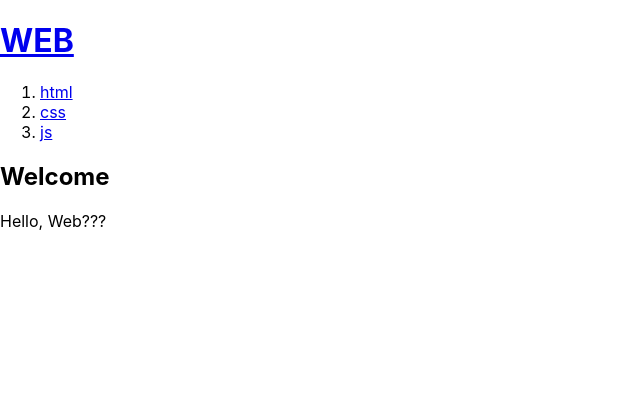
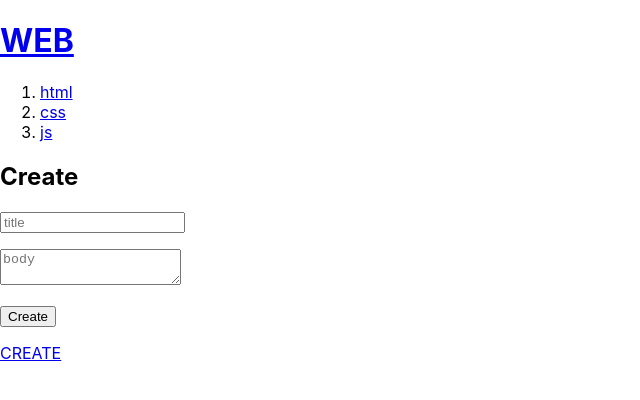
Before and after one commit to anemoa/react_practice, a React (Create React App) app in the folder 01.0725/: page / in a window 1280 px wide. Shown: the top 400 px of the page, without its empty margins (0-640 px from the left). Built offline with nearby package versions, Linux system fonts and the light colour scheme.

Commit message:
study: react CREATE

```diff
--- a/01.0725/src/App.js
+++ b/01.0725/src/App.js
@@ -1,24 +1,29 @@
 import logo from './logo.svg';
 import './App.css';
-import {useState} from 'react';
+import { useState } from 'react';
 
-function Header(props){
+function Header(props) {
   console.log('props', props.title);
   return (
     <div>
       <header>
         <h1>
-          <a href="/" onClick = {(event) => {
+          <a
+            href='/'
+            onClick={(event) => {
               event.preventDefault();
               props.onChangeMode();
-          }}>{props.title}</a>
+            }}
+          >
+            {props.title}
+          </a>
         </h1>
       </header>
     </div>
   );
 }
 
-function Nav(props){
+function Nav(props) {
   // const lis = [
   //   <li><a href="/read/1">html2</a></li>,
   //   <li><a href="/read/2">css2</a></li>,
@@ -26,29 +31,35 @@ function Nav(props){
   // ];
 
   const lis = [];
-  for(let i = 0; i < props.topics.length; i++){
+  for (let i = 0; i < props.topics.length; i++) {
     let t = props.topics[i];
-    lis.push(<li key={t.id}>
-      <a id={t.id} href={'/read/' + t.id} onClick = {event => {
+    lis.push(
+      <li key={t.id}>
+        <a
+          id={t.id}
+          href={'/read/' + t.id}
+          onClick={(event) => {
             event.preventDefault();
             props.onChangeMode2(Number(event.target.id));
-      }}>{t.title}</a>
-      </li>);
+          }}
+        >
+          {t.title}
+        </a>
+      </li>
+    );
   }
 
-  return(
+  return (
     <div>
       <nav>
-        <ol>
-          {lis}
-        </ol>
+        <ol>{lis}</ol>
       </nav>
     </div>
   );
 }
 
-function Article(props){
-  return(
+function Article(props) {
+  return (
     <div>
       <article>
         <h2>{props.title}</h2>
@@ -58,41 +69,92 @@ function Article(props){
   );
 }
 
+function Create(props) {
+  return (
+    <article>
+      <h2>Create</h2>
+      <form onSubmit={event => {
+        event.preventDefault();
+        const title = event.target.title.value;
+        const body = event.target.body.value;
+        props.onCreate(title, body);
+      }}>
+        <p>
+          <input type='text' name='title' placeholder='title' />
+        </p>
+        <p>
+          <textarea name='body' placeholder='body'></textarea>
+        </p>
+        <p>
+          <input type="submit" value="Create" />
+        </p>
+      </form>
+    </article>
+  );
+}
+
 function App() {
-  const [mode, setMode] = useState('WELCOME');
+  const [mode, setMode] = useState('CREATE');
   const [id, setId] = useState(null);
-  const topics = [
-    {id: 1, title: 'html', body: 'html is...'},
-    {id: 2, title: 'css', body: 'css is...'},
-    {id: 3, title: 'js', body: 'js is...'},
-  ];
+  const [nextId, setNextId] = useState(4);
+  const [topics, setTopics] = useState([
+    { id: 1, title: 'html', body: 'html is...' },
+    { id: 2, title: 'css', body: 'css is...' },
+    { id: 3, title: 'js', body: 'js is...' },
+  ]);
 
   let content = null;
-  if(mode === 'WELCOME'){
-    content = <Article title = "Welcome" body = "Hello, Web???"></Article>
-  } else if(mode === 'READ'){
-    let title, body = null;
-    for(let i = 0; i < topics.length; i++){
+  if (mode === 'WELCOME') {
+    content = <Article title='Welcome' body='Hello, Web???'></Article>;
+  } else if (mode === 'READ') {
+    let title,
+      body = null;
+    for (let i = 0; i < topics.length; i++) {
       console.log(topics[i].id, id);
-      if(topics[i].id === id){
+      if (topics[i].id === id) {
         title = topics[i].title;
         body = topics[i].body;
       }
     }
-    content = <Article title = {title} body = {body}></Article>
+    content = <Article title={title} body={body}></Article>;
+  } else if (mode === 'CREATE') {
+    content = <Create onCreate={(_title, _body) => {
+      const newTopic = {id: nextId, title: _title, body: _body};
+      const newTopics = [...topics]
+      newTopics.push(newTopic);
+      setTopics(newTopics);
+      setMode('READ');
+      setId(nextId);
+      setNextId(nextId + 1);
+    }}></Create>;
   }
 
   return (
     <div>
-      <Header title="WEB" onChangeMode = {() => {
+      <Header
+        title='WEB'
+        onChangeMode={() => {
           setMode('WELCOME');
-      }}></Header>
-      <Nav topics={topics} onChangeMode2 = {(_id) => {
+        }}
+      ></Header>
+      <Nav
+        topics={topics}
+        onChangeMode2={(_id) => {
           setMode('READ');
           setId(_id);
-      }}></Nav>
+        }}
+      ></Nav>
       {content}
 
+      <a
+        href='/create'
+        onClick={(event) => {
+          event.preventDefault();
+          setMode('CREATE');
+        }}
+      >
+        CREATE
+      </a>
     </div>
   );
 }
```
Also changed, not shown: 1 other file (tests, documents, lock files or other folders). Lines whose indentation alone changed are shown as unchanged.
